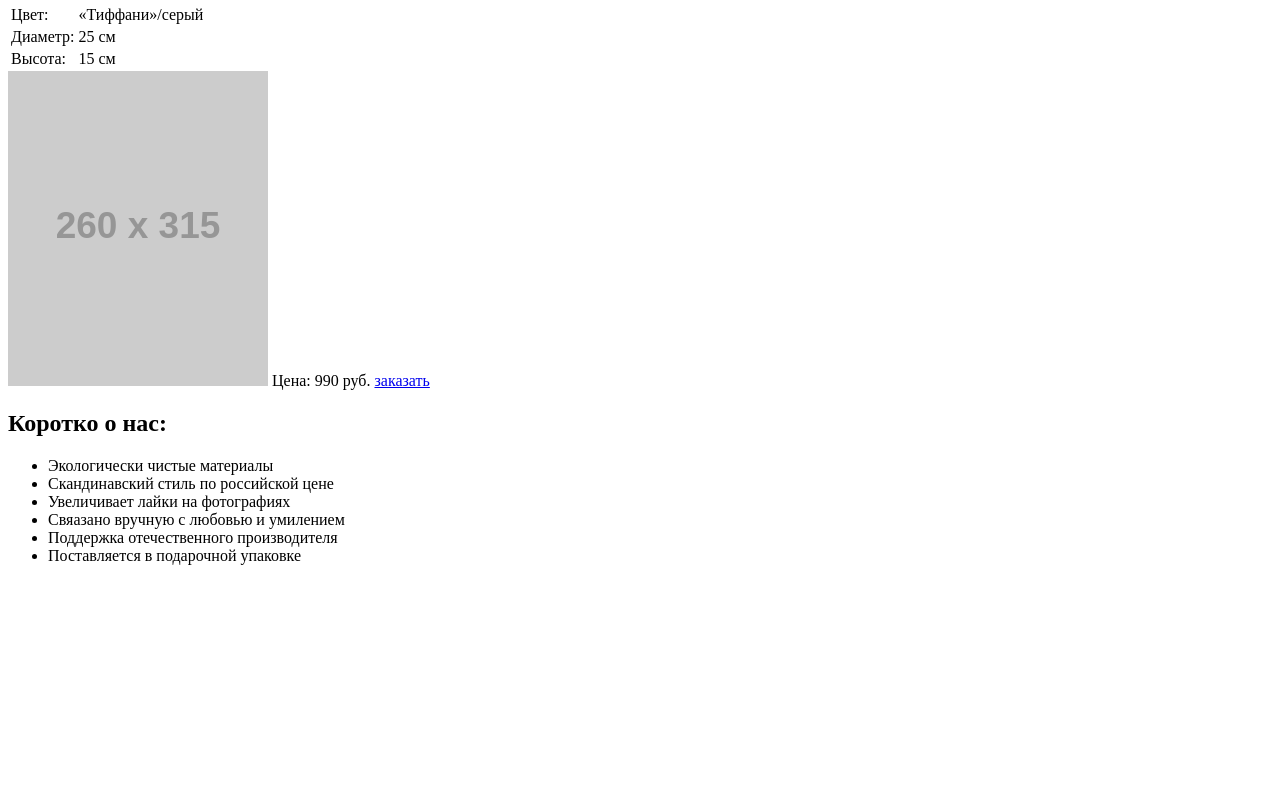
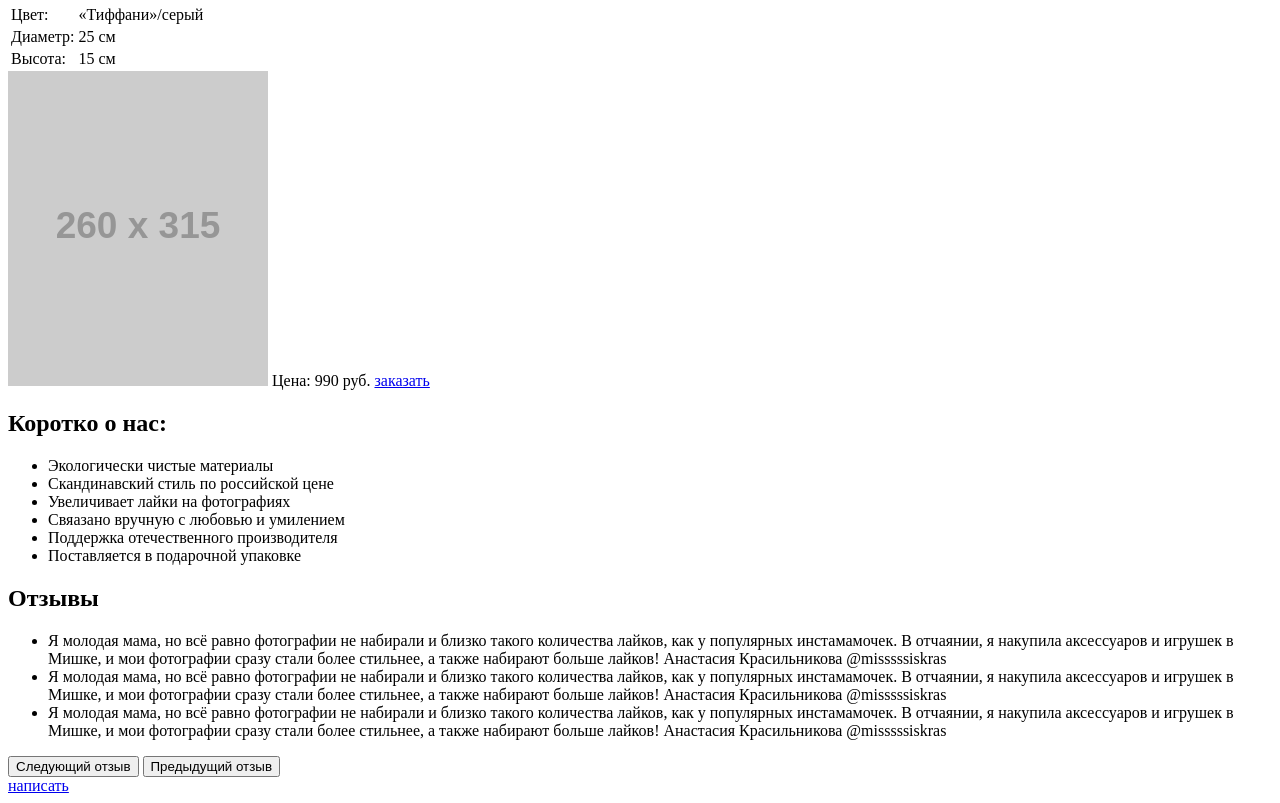
Before and after one commit to dima716/4118-mishka, a website: page index.html in a window 1280 px wide. Shown: the part 508-1311 px from the top of the page. Before the commit the page ends 1089 px from the top, so only its background shows below. Drawn offline with Linux system fonts and the light colour scheme; placeholder pictures from the web are drawn by us.

Commit message:
Create index:references

```diff
--- a/index.html
+++ b/index.html
@@ -51,7 +51,7 @@
         </table>
         <img class="product-of-week__image" src="http://placehold.it/260x315" alt="Товар недели">
         <span class="product-of-week__price">Цена: 990 руб.</span>
-        <a class="product-of-week__order" href="#">заказать</a>
+        <a class="btn product-of-week__order" href="#">заказать</a>
       </section>
       <section class="about">
         <h2 class="title  title--lg  about__title">Коротко о нас:</h2>
@@ -64,6 +64,39 @@
           <li class="about__item  about__item--gift">Поставляется в подарочной упаковке</li>
         </ul>
       </section>
+      <section class="references">
+        <h2 class="title  title--lg">Отзывы</h2>
+        <div class="references-slider">
+          <ul class="references-slider__list">
+            <li class="references-slider__item">
+              Я молодая мама, но всё равно фотографии не набирали и близко такого количества лайков,
+              как у популярных инстамамочек. В отчаянии, я накупила аксессуаров и игрушек в Мишке,
+              и мои фотографии сразу стали более стильнее, а также набирают больше лайков!
+              <span class="references-slider__author">Анастасия Красильникова</span>
+              <span class="references-slider__nickname">@misssssiskras</span>
+            </li>
+            <li class="references-slider__item">
+              Я молодая мама, но всё равно фотографии не набирали и близко такого количества лайков,
+              как у популярных инстамамочек. В отчаянии, я накупила аксессуаров и игрушек в Мишке,
+              и мои фотографии сразу стали более стильнее, а также набирают больше лайков!
+              <span class="references-slider__author">Анастасия Красильникова</span>
+              <span class="references-slider__nickname">@misssssiskras</span>
+            </li>
+            <li class="references-slider__item">
+              Я молодая мама, но всё равно фотографии не набирали и близко такого количества лайков,
+              как у популярных инстамамочек. В отчаянии, я накупила аксессуаров и игрушек в Мишке,
+              и мои фотографии сразу стали более стильнее, а также набирают больше лайков!
+              <span class="references-slider__author">Анастасия Красильникова</span>
+              <span class="references-slider__nickname">@misssssiskras</span>
+            </li>
+          </ul>
+          <div class="references-slider__navigation">
+            <button class="references-slider__navigation-btn  references-slider__navigation-btn--left" type="button">Следующий отзыв</button>
+            <button class="references-slider__navigation-btn  references-slider__navigation-btn--right" type="button">Предыдущий отзыв</button>
+          </div>
+        </div>
+        <a class="btn  references-slider__btn" href="#">написать</a>
+      </section>
     </main>
   </div>
 </body>
```
